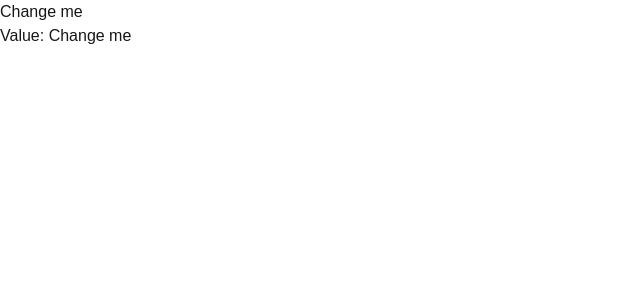
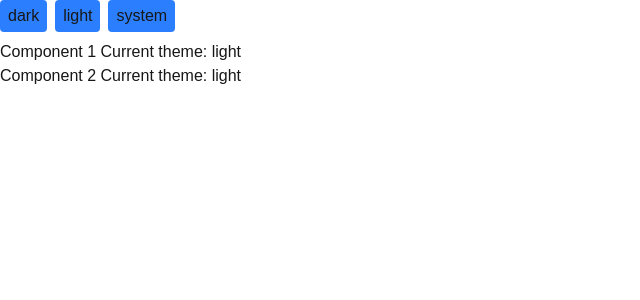
Before and after one commit to PeterCHEN-JIANRONG/2025_nextjs_prictace, a Next.js app: page / in a window 1280 px wide. Shown: the top 300 px of the page, without its empty margins (0-640 px from the left). Built offline with nearby package versions, Linux system fonts and the light colour scheme.

Commit message:
feat: useContext

```diff
--- a/src/app/contexts/all.tsx
+++ b/src/app/contexts/all.tsx
@@ -1,3 +1,5 @@
-import { createContext } from "react";
+import { createContext, useContext } from "react";
 
-export const ThemeContext = createContext<string | null>(null);
+export type Theme = "light" | "dark" | "system";
+export const ThemeContext = createContext<Theme>("system");
+export const useGetTheme = () => useContext(ThemeContext);
--- a/src/app/page.tsx
+++ b/src/app/page.tsx
@@ -1,19 +1,56 @@
 "use client";
 
-import { ChangeEvent, useCallback, useReducer, useState } from "react";
+import { createContext, MouseEvent, useContext, useState } from "react";
+import { ThemeContext, useGetTheme } from "./contexts/all";
+import type { Theme } from "./contexts/all";
 
-export default function Form() {
-  const [value, setValue] = useState("Change me");
+export default function MyApp() {
+  const [theme, setTheme] = useState<Theme>("light");
 
-  const handleChange = useCallback<React.ChangeEventHandler<HTMLInputElement>>((event) => {
-    console.log(event.currentTarget);
-    setValue(event.currentTarget.value);
-  }, [setValue])
+  const themeList: Theme[] = ["dark", "light", "system"];
+  const click = (e: MouseEvent<HTMLInputElement>) => {
+    setTheme(e.currentTarget.value as Theme)
+  }
+
+  const ButtonList = themeList.map((theme) => {
+    return (
+      <input
+        type="button"
+        className="py-1 px-2 bg-blue-500 cursor-pointer hover:bg-blue-400 rounded"
+        value={theme}
+        onClick={click}
+      />
+    );
+  });
 
   return (
     <>
-      <input value={value} onChange={handleChange} />
-      <p>Value: {value}</p>
+      <div className="space-x-2 mb-2">
+        {ButtonList}
+      </div>
+      <ThemeContext.Provider value={theme}>
+        <MyComponent1 />
+        <MyComponent2 />
+      </ThemeContext.Provider>
     </>
   );
 }
+
+function MyComponent1() {
+  const theme = useGetTheme();
+
+  return (
+    <div>
+      <p>Component 1 Current theme: {theme}</p>
+    </div>
+  );
+}
+function MyComponent2() {
+  const theme = useGetTheme();
+
+  return (
+    <div>
+      <p>Component 2 Current theme: {theme}</p>
+    </div>
+  );
+}
```
